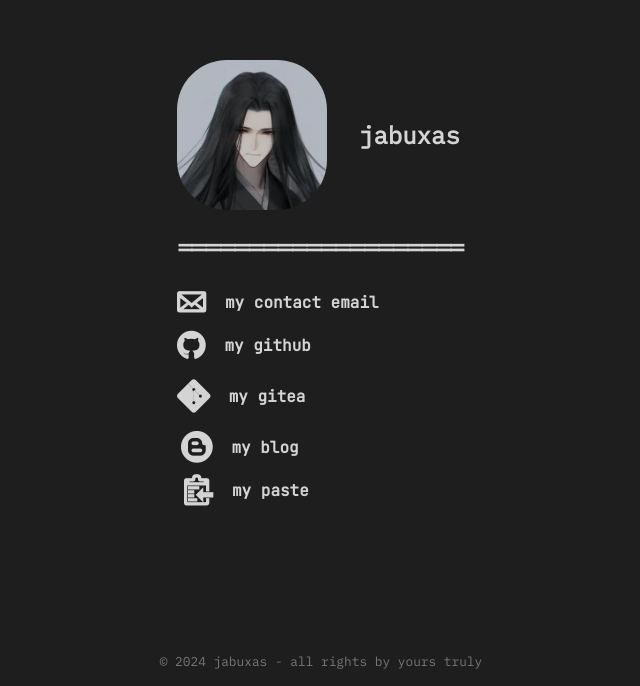
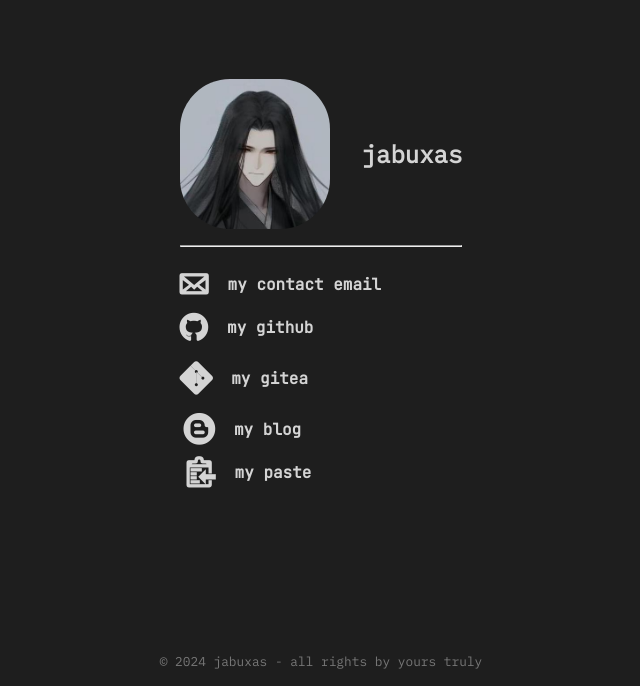
Before and after one commit to jabuxas/refinement, a plain HTML site: page dev/index.html in a window 1280 px wide. Shown: the part 114-800 px from the top of the page, without its empty margins (319-959 px from the left). Drawn offline with Linux system fonts and the light colour scheme.

Commit message:
feat: add <hr>

```diff
--- a/dev/index.html
+++ b/dev/index.html
@@ -20,7 +20,7 @@
                 <img src="./images/icon.jpg" alt="jabuxas' icon" />
                 <h2>jabuxas</h2>
             </div>
-            <h2>====================</h2>
+            <hr />
         </div>
         <div class="bottom-level">
             <div class="link-item">
--- a/dev/style.css
+++ b/dev/style.css
@@ -91,3 +91,8 @@ footer {
     font-size: 0.8rem;
     color: #777;
 }
+
+hr {
+    display: block;
+    margin: 1em auto;
+}
```
